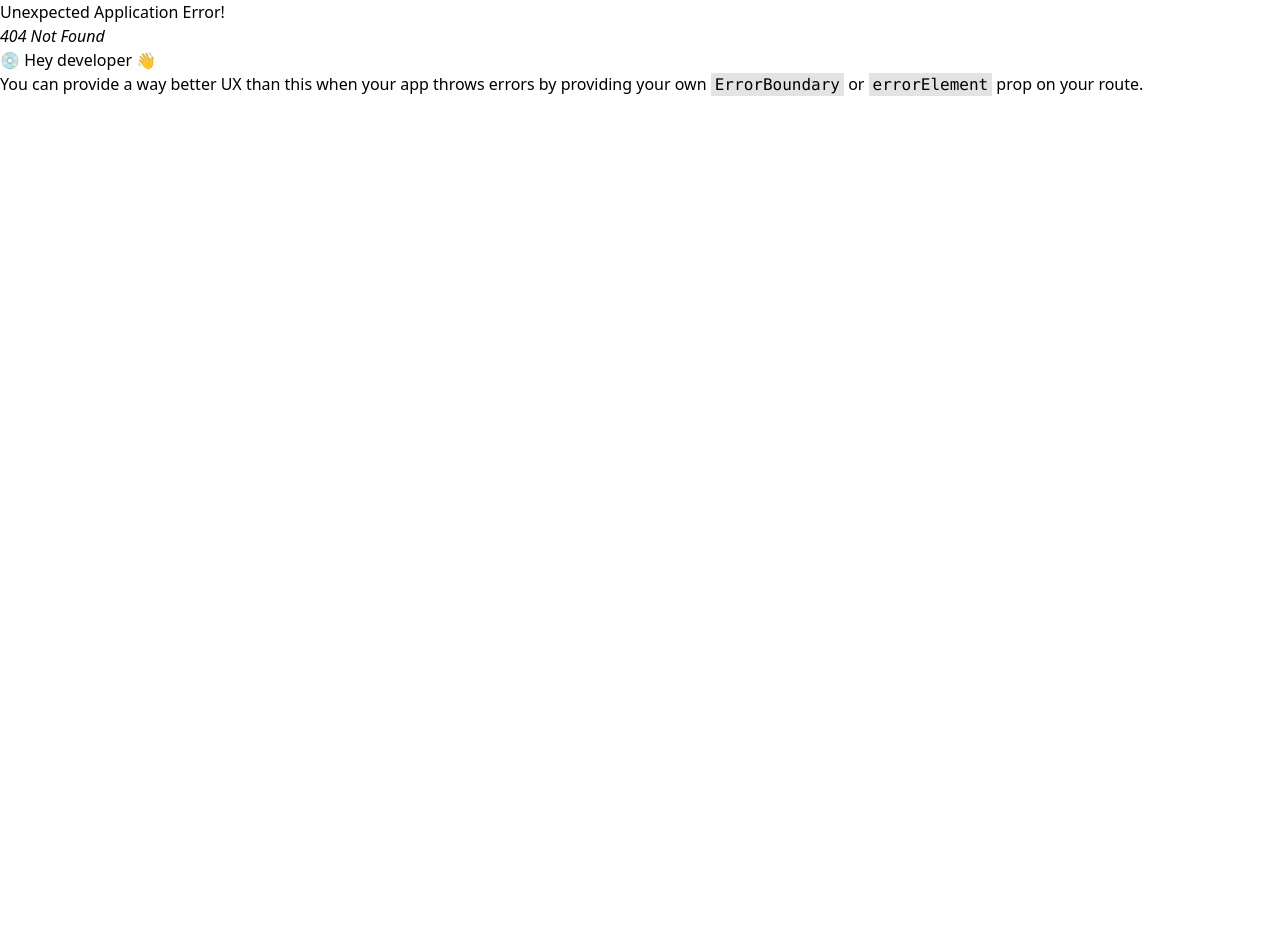
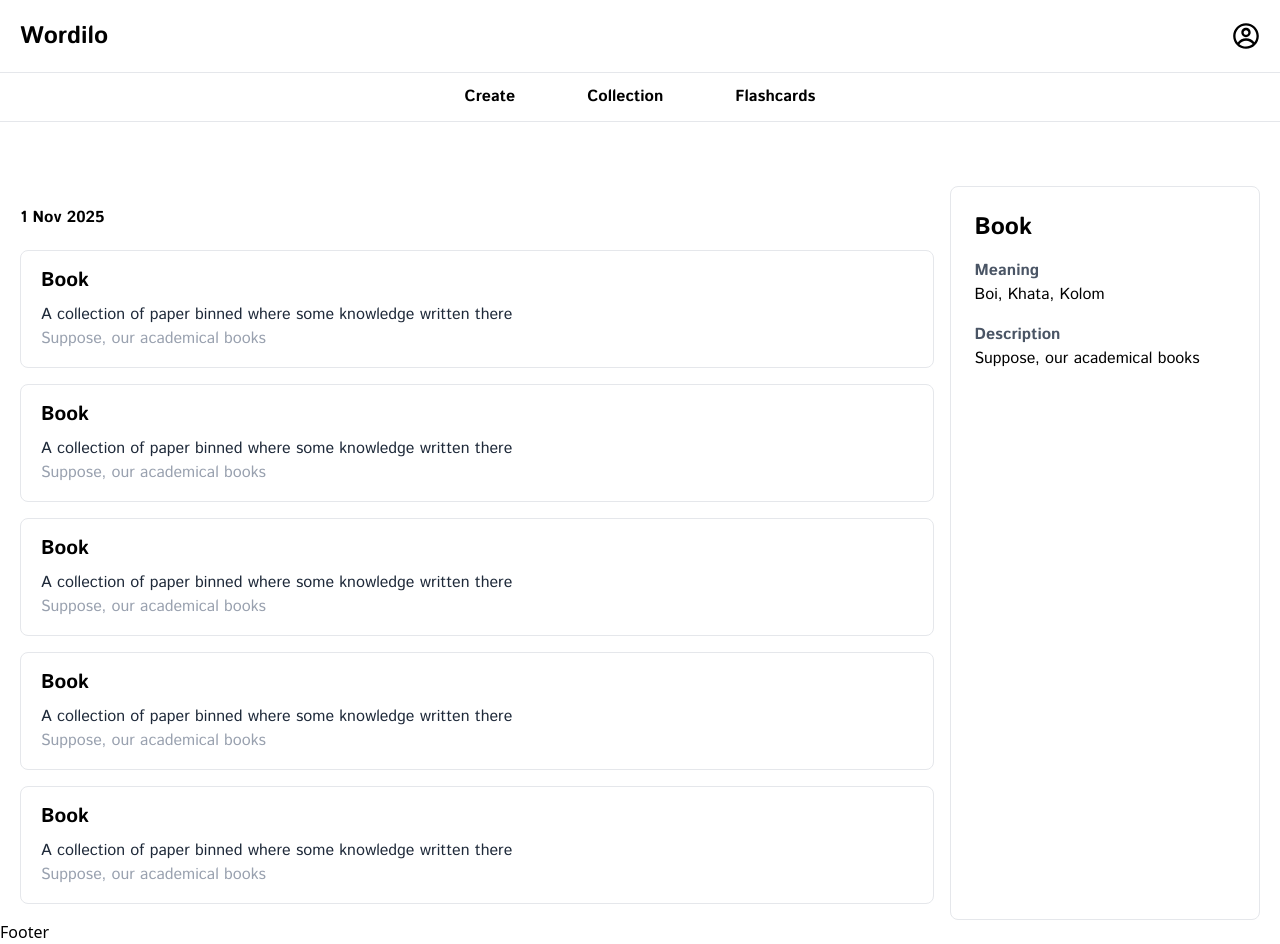
Before and after one commit to IamAshrafee/Wordilo, a React (Vite) app in the folder Frontend/: page /collection in a window 1280 px wide. Before the commit this address had no page. Before the commit the page ends 800 px from the top, so only its background shows below. Built offline with nearby package versions, Linux system fonts and the light colour scheme.

Commit message:
Word detail card component, and wordCard component created

```diff
--- a/Frontend/src/App.jsx
+++ b/Frontend/src/App.jsx
@@ -3,6 +3,7 @@ import { createBrowserRouter } from "react-router";
 import { RouterProvider } from "react-router/dom";
 import RootLayout from "./RootLayout";
 import CreateWord from "./pages/home/CreateWord";
+import Collection from "./pages/collection/Collection";
 
 const router = createBrowserRouter([
   {
@@ -14,6 +15,10 @@ const router = createBrowserRouter([
         path: "/create",
         element: <CreateWord />,
       },
+      {
+        path: "/collection",
+        element: <Collection />,
+      },
     ],
   },
 ]);
--- a/Frontend/src/components/layout/DesktopNavbar.jsx
+++ b/Frontend/src/components/layout/DesktopNavbar.jsx
@@ -1,6 +1,7 @@
 import { CgProfile } from "react-icons/cg";
 import React from "react";
 import MainWidth from "./MainWidth";
+import { Link } from "react-router";
 
 const DesktopNavbar = () => {
   return (
@@ -23,10 +24,14 @@ const DesktopNavbar = () => {
 
       <div className="font-istok font-bold flex flex-row gap-18 justify-center items-center py-3 border-b border-gray-200">
         <div>
-          <p className="cursor-pointer">Create</p>
+          <Link to={"/create"} className="cursor-pointer">
+            Create
+          </Link>
         </div>
         <div>
-          <p className="cursor-pointer">Collection</p>
+          <Link to={"/collection"} className="cursor-pointer">
+            Collection
+          </Link>
         </div>
         <div>
           <p className="cursor-pointer">Flashcards</p>
--- /dev/null
+++ b/Frontend/src/components/ui/WordCard.jsx
@@ -0,0 +1,13 @@
+import React from "react";
+
+const WordCard = ({ word, meaning, description }) => {
+  return (
+    <div className="bg-white border border-gray-200 py-4 px-5 grow rounded-lg cursor-pointer">
+      <h4 className="font-istok font-bold text-xl mb-2">{word}</h4>
+      <p className="font-istok text-gray-800">{meaning}</p>
+      <p className="font-istok text-gray-400">{description}</p>
+    </div>
+  );
+};
+
+export default WordCard;
--- a/Frontend/src/pages/collection/Collection.jsx
+++ b/Frontend/src/pages/collection/Collection.jsx
@@ -1,9 +1,53 @@
-import React from 'react'
+import React from "react";
+import MainWidth from "../../components/layout/MainWidth";
+import WordCard from "../../components/ui/WordCard";
+import WordDetailCard from "./WordDetailCard";
 
 const Collection = () => {
   return (
-    <div>Collection</div>
-  )
-}
+    <div className="mt-8">
+      <MainWidth>
+        <div className="mt-8 flex gap-4">
+          <div className="pb-4">
+            <p className="font-istok font-bold my-5">1 Nov 2025</p>
+            <div className="flex flex-wrap gap-4">
+              <WordCard
+                word="Book"
+                meaning="A collection of paper binned where some knowledge written
+                  there"
+                description="Suppose, our academical books"
+              />
+              <WordCard
+                word="Book"
+                meaning="A collection of paper binned where some knowledge written
+                  there"
+                description="Suppose, our academical books"
+              />
+              <WordCard
+                word="Book"
+                meaning="A collection of paper binned where some knowledge written
+                  there"
+                description="Suppose, our academical books"
+              />
+              <WordCard
+                word="Book"
+                meaning="A collection of paper binned where some knowledge written
+                  there"
+                description="Suppose, our academical books"
+              />
+              <WordCard
+                word="Book"
+                meaning="A collection of paper binned where some knowledge written
+                  there"
+                description="Suppose, our academical books"
+              />
+            </div>
+          </div>
+          <WordDetailCard></WordDetailCard>
+        </div>
+      </MainWidth>
+    </div>
+  );
+};
 
-export default Collection
+export default Collection;
--- /dev/null
+++ b/Frontend/src/pages/collection/WordDetailCard.jsx
@@ -0,0 +1,21 @@
+import React from "react";
+
+const WordDetailCard = () => {
+  return (
+    <div className="py-4 px-6 border border-gray-200 rounded-lg w-[800px]">
+      <div>
+        <h2 className="font-istok text-2xl font-bold  mt-2">Book</h2>
+        <div className="mt-4">
+          <p className="font-istok font-bold text-gray-600">Meaning</p>
+          <p className="font-istok">Boi, Khata, Kolom</p>
+        </div>
+        <div className="mt-4">
+          <p className="font-istok font-bold text-gray-600">Description</p>
+          <p className="font-istok">Suppose, our academical books</p>
+        </div>
+      </div>
+    </div>
+  );
+};
+
+export default WordDetailCard;
```
